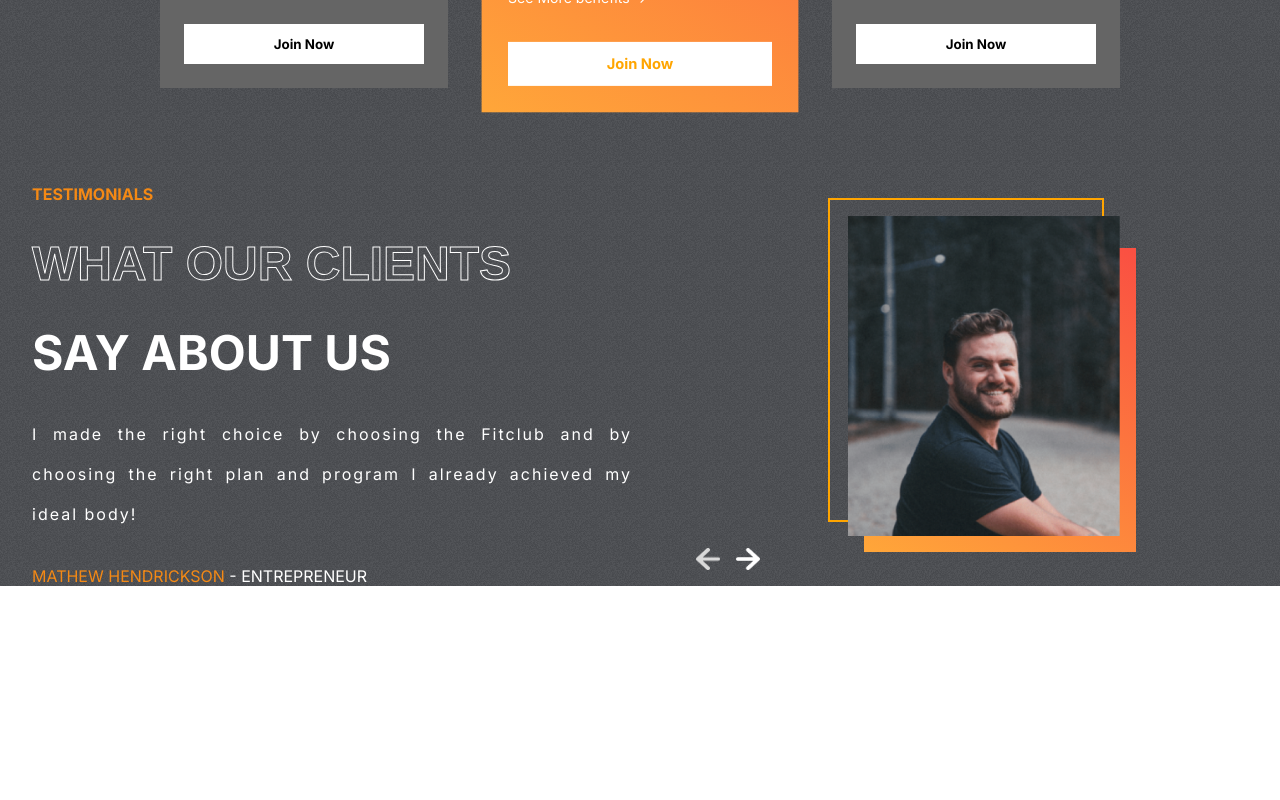
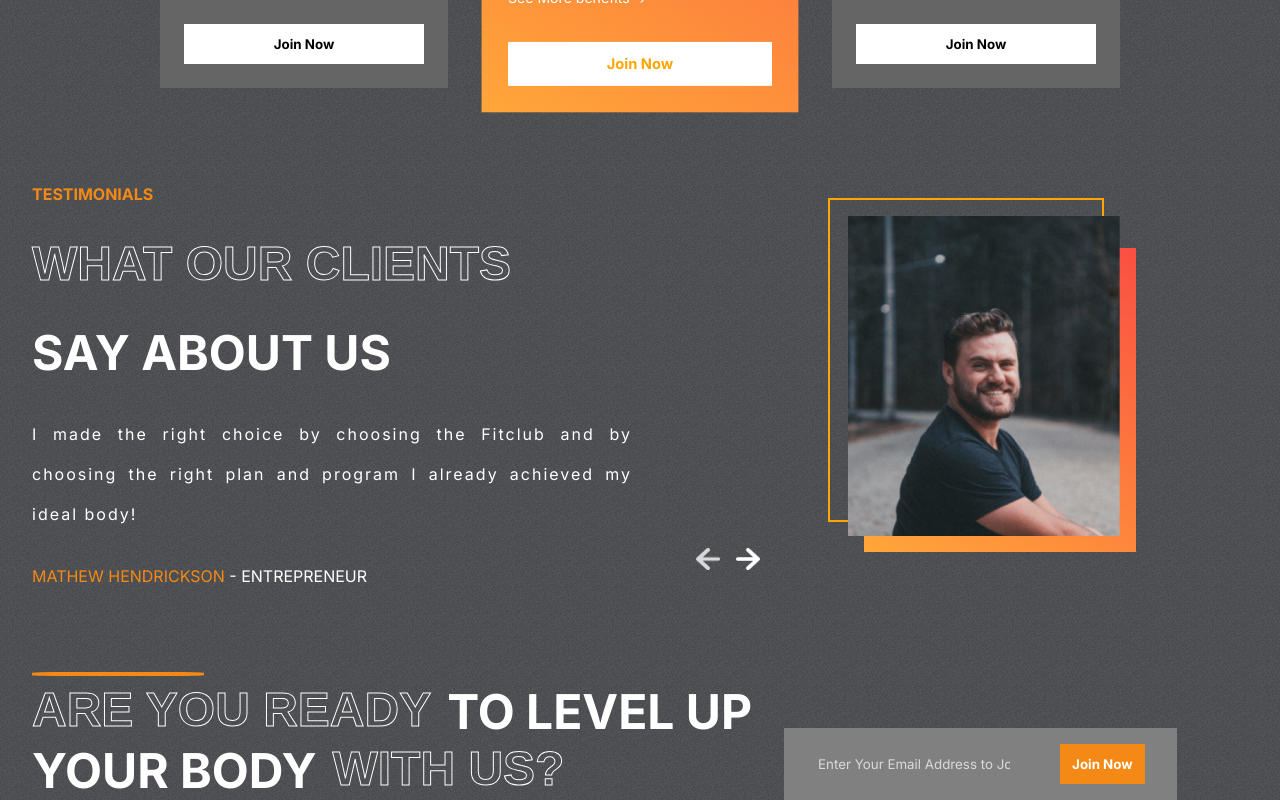
Before and after one commit to sagar-ksahoo/myGymWebApp, a React (Create React App) app: page / in a window 1280 px wide. Shown: the part 2324-3124 px from the top of the page. Before the commit the page ends 2910 px from the top, so only its background shows below. Built offline with nearby package versions, Linux system fonts and the light colour scheme.

Commit message:
Email section implemented

```diff
--- a/package.json
+++ b/package.json
@@ -3,9 +3,11 @@
   "version": "0.1.0",
   "private": true,
   "dependencies": {
+    "@emailjs/browser": "^3.10.0",
     "@testing-library/jest-dom": "^5.16.5",
     "@testing-library/react": "^13.4.0",
     "@testing-library/user-event": "^13.5.0",
+    "dotenv": "^16.0.3",
     "react": "^18.2.0",
     "react-dom": "^18.2.0",
     "react-scripts": "5.0.1",
--- a/src/App.js
+++ b/src/App.js
@@ -1,5 +1,6 @@
 import "./App.css";
 import Hero from "./components/Hero";
+import Join from "./components/Join";
 import Plans from "./components/Plans";
 import Programs from "./components/Programs";
 import Reasons from "./components/Reasons";
@@ -13,6 +14,7 @@ function App() {
       <Reasons />
       <Plans />
       <Testimonial />
+      <Join />
     </div>
   );
 }
--- /dev/null
+++ b/src/components/Join.css
@@ -0,0 +1,55 @@
+.Join {
+  display: flex;
+  padding: 0 2rem;
+  gap: 2rem;
+}
+
+.left-j {
+  color: white;
+  font-size: 3rem;
+  font-weight: bold;
+  text-transform: uppercase;
+  position: relative;
+}
+
+.left-j > hr {
+  position: absolute;
+  width: 10.5rem;
+  border: 2px solid var(--orange);
+  border-radius: 20%;
+  margin: -10px 0;
+}
+
+.left-j > div {
+  display: flex;
+  gap: 1rem;
+}
+
+.right-j {
+  display: flex;
+  justify-content: center;
+  align-items: flex-end;
+}
+
+.email-container {
+  display: flex;
+  gap: 3rem;
+  background-color: gray;
+  padding: 1rem 2rem;
+}
+
+.email-container > input {
+  background-color: transparent;
+  border: none;
+  outline: none;
+  color: var(--lightgray);
+}
+
+::placeholder {
+  color: var(--lightgray);
+}
+
+.btn-join {
+  background-color: var(--orange);
+  color: white;
+}
--- /dev/null
+++ b/src/components/Join.jsx
@@ -0,0 +1,58 @@
+import React, { useRef } from "react";
+import "./Join.css";
+import emailjs from "@emailjs/browser";
+
+const Join = () => {
+  const form = useRef();
+
+  const sendEmail = (e) => {
+    e.preventDefault();
+
+    emailjs
+      .sendForm(
+        process.env.REACT_APP_SERVICE_ID,
+        process.env.REACT_APP_TEMPLATE_ID,
+        form.current,
+        process.env.REACT_APP_USER_ID
+      )
+      .then(
+        (result) => {
+          console.log(result.text);
+        },
+        (error) => {
+          console.log(error.text);
+        }
+      );
+  };
+
+  return (
+    <div className="Join" id="join-us">
+      {/* Left Side */}
+      <div className="left-j">
+        <hr />
+        <div>
+          <span className="stroke-text">Are You Ready</span>
+          <span>To Level up</span>
+        </div>
+        <div>
+          <span>Your Body</span>
+          <span className="stroke-text">With Us?</span>
+        </div>
+      </div>
+
+      {/* Right Side */}
+      <div className="right-j">
+        <form ref={form} className="email-container" onSubmit={sendEmail}>
+          <input
+            type="email"
+            name="user_email"
+            placeholder="Enter Your Email Address to Join"
+          />
+          <button className="btn btn-join">Join Now</button>
+        </form>
+      </div>
+    </div>
+  );
+};
+
+export default Join;
```
Also changed, not shown: 2 other files (tests, documents, lock files or other folders).
